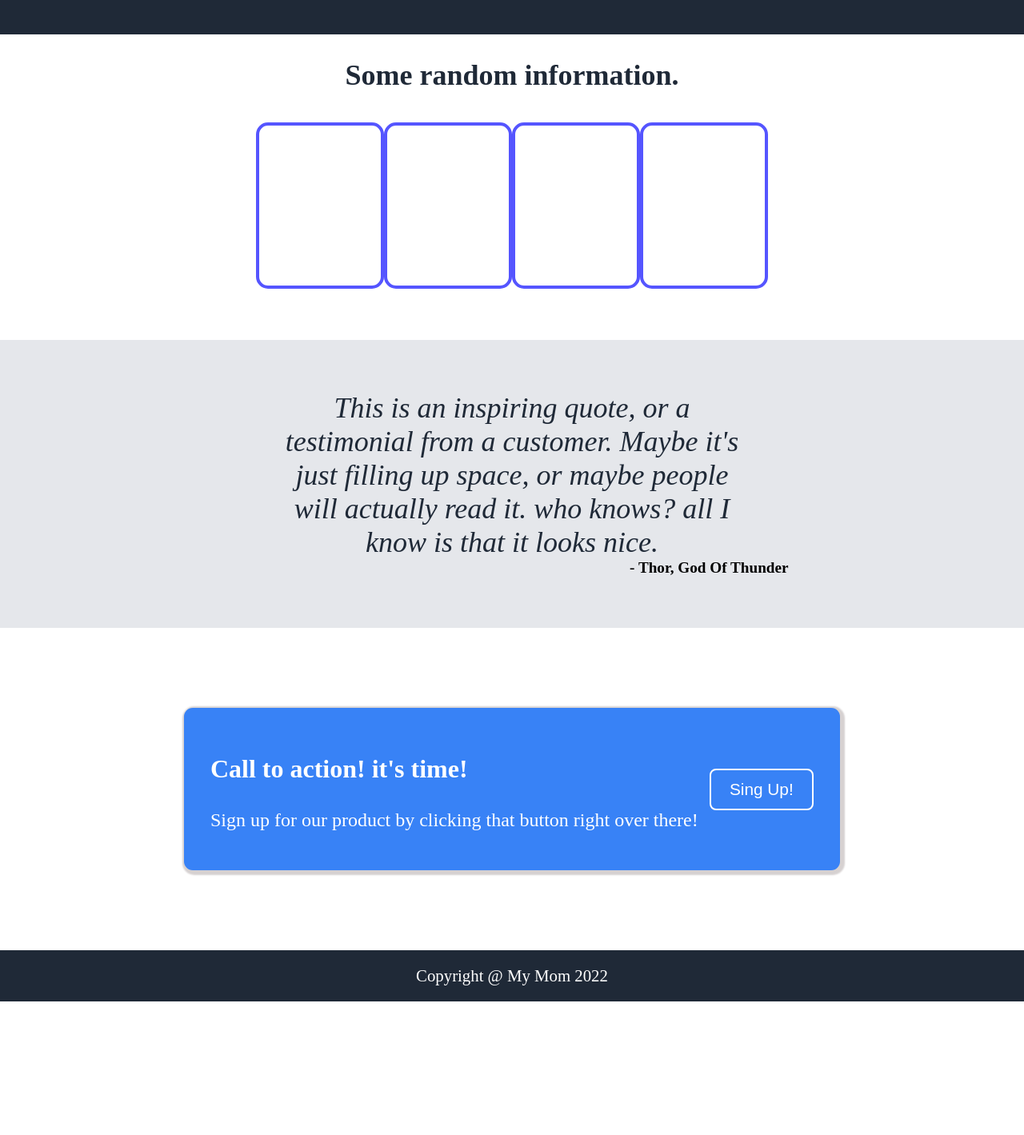
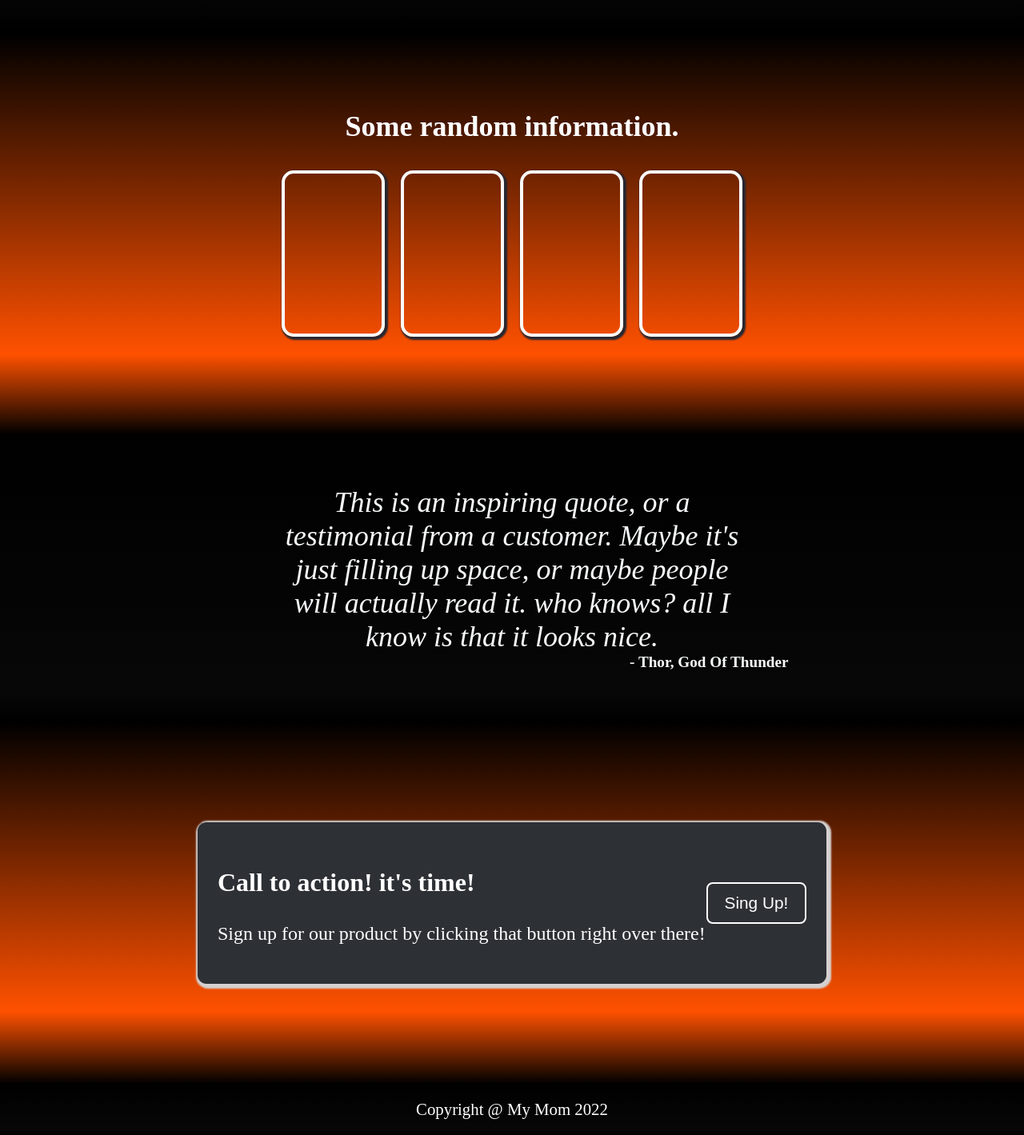
Before and after one commit to ShimShon1/odin-landing-page, a plain HTML site: page index.html in a window 1280 px wide. Shown: the part 720-2139 px from the top of the page at 80% size. Before the commit the page ends 1972 px from the top, so only its background shows below. Drawn offline with Linux system fonts and the light colour scheme.

Commit message:
add image and change colors

```diff
--- a/index.html
+++ b/index.html
@@ -32,7 +32,7 @@
 
 
             <div class="sec-1-img">
-                <img src="placeholder.jpg" alt="">
+                <img src="lava.jpeg" alt="">
             </div>
 
 
@@ -80,7 +80,7 @@
     </section>
 
 
-    <section class="section4">
+    <section class="section-4">
 
         <div class="call-action">
 
@@ -103,15 +103,15 @@
 
 
 
-        <footer>
-            <p>Copyright @ My Mom 2022</p>
-        </footer>
 
 
 
     </section>
 
 
+    <footer>
+        <p>Copyright @ My Mom 2022</p>
+    </footer>
 
 
 
--- a/styles.css
+++ b/styles.css
@@ -9,8 +9,8 @@ html,body{
 }
 
 .section-1{
-
-    background-color: #1f2937;
+    padding: 2%;
+    background-image: linear-gradient(black 0%,rgb(7, 7, 7) 90%,black);
     margin-top: 0;
 }
 .navbar{
@@ -27,9 +27,6 @@ html,body{
 
 }
 
-.section-1{
-    padding: 2%;
-}
 
 .navbar a{
     color: #e5e7eb;
@@ -61,6 +58,8 @@ html,body{
 .sec-1-img img{
     width: 500px;
     height: 250px;
+    border :2px solid black;
+    box-shadow: 2px 2px 2px 2px black;
 
 }
 
@@ -76,7 +75,7 @@ html,body{
 }
 
 .sec-1-txt button{
-    background-color: #3882f6;
+    background-color: #43526b;
     color: #e5e7eb;
     border: none;
     font-size: 18px;
@@ -91,39 +90,48 @@ html,body{
     width: 50%;
     margin: 3% auto;
     margin-bottom: 5%;
+    gap: 20px;
 }
 .pic{
-    border: 4px solid rgb(85, 85, 255);
+    border: 4px solid #fafafa;
+    box-shadow: 2px 2px 2px 2px #262731;
     border-radius: 15px;
     height: 200px;
     width: 200px;
+
 }
 
 .section-2 h1{
     text-align: center;
-    color:#1f2937;
+    color:#ffffff;
     font-size: 36px;
     font-weight: 900;
 
+
 }
 
+.section-2{
+    background-image: linear-gradient(black 0%,rgb(255, 81, 0) 80%,black);
+    padding: 5%;
+}
 .section-3{
-    background-color:#e5e7eb;
+    background-image: linear-gradient(black 0%,rgb(7, 7, 7) 90%,black);
     padding: 5%;
 }
 
 
 .quote{
-    color:#1f2937;
+    color:#f8fafc;
     font-size: 36px;
     font-style: italic;
-    font-weight: 200;
+    font-weight: 400;
     text-align: center;
     width: 50%;
     margin: auto;
 }
 
 .said-by{
+    color:#f8fafc;
     text-align: right;
     width: 60%;
     margin:auto;
@@ -133,12 +141,18 @@ html,body{
 
 }
 
+.section-4{
+    background-image: linear-gradient(black 0%,rgb(255, 81, 0) 80%,black);
+    padding: 2%;
+    overflow: hidden;
+
+}
 
 .call-action{
     padding: 2%;
     width: 60%;
     margin: 100px auto;
-    background-color: #3882f6;
+    background-color: #2d3035;
     border-radius: 11px;
     color: white;
     text-align: left;
@@ -175,7 +189,7 @@ footer{
     justify-content: center;
     height: 8vh;
     font-size: 1.3rem;
-    background: #1f2937;
+    background-image: linear-gradient(black 0%,rgb(7, 7, 7) 90%,black);
     width: 100%;
 
     color: white;
```
Also changed, not shown: lava.jpeg (added).
